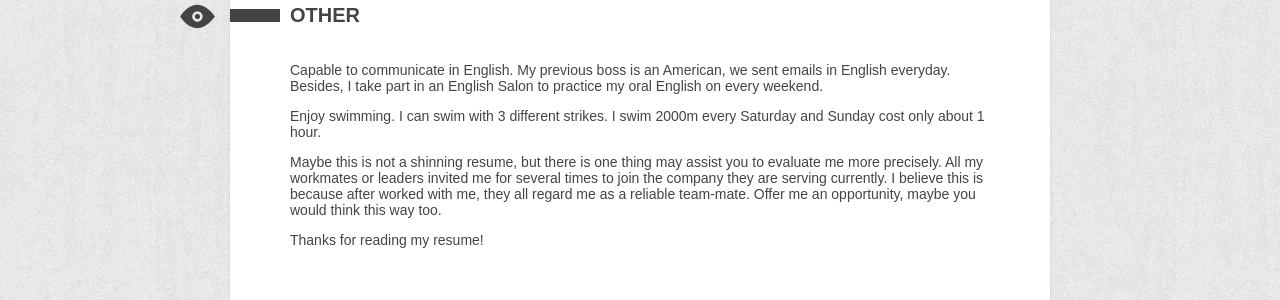
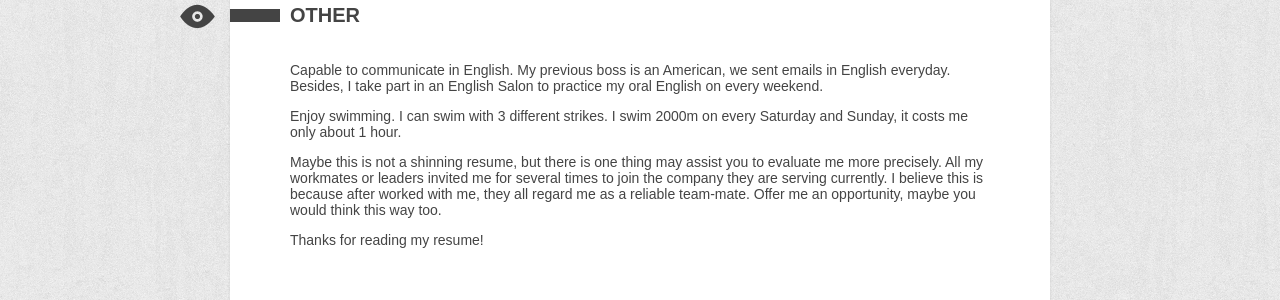
Before and after one commit to coppercash/coppercash.github.io, a Jekyll site: the page built from articles/resume/resume_en.md, in a window 1280 px wide and 900 px high, scrolled down 1346 px. Shown: the part 518-818 px from the top of the window. Built offline with Jekyll 4.4.1, drawn with Linux system fonts in a browser that asks for light colours; some of the changed text lies outside the part shown.

Commit message:
Fix grammar issues

```diff
--- a/articles/resume/resume_en.md
+++ b/articles/resume/resume_en.md
@@ -66,7 +66,7 @@ layout: resume
 
 Capable to communicate in English. My previous boss is an American, we sent emails in English everyday. Besides, I take part in an English Salon to practice my oral English on every weekend.
 
-Enjoy swimming. I can swim with 3 different strikes. I swim 2000m every Saturday and Sunday cost only about 1 hour.
+Enjoy swimming. I can swim with 3 different strikes. I swim 2000m on every Saturday and Sunday, it costs me only about 1 hour.
 
 Maybe this is not a shinning resume, but there is one thing may assist you to evaluate me more precisely. All my workmates or leaders invited me for several times to join the company they are serving currently. I believe this is because after worked with me, they all regard me as a reliable team-mate. Offer me an opportunity, maybe you would think this way too.
 
```
Also changed, not shown: other parts of articles/resume/resume_en.md (+1 -1 lines), articles/resume/resume_cn.md (+1 -1 lines).
